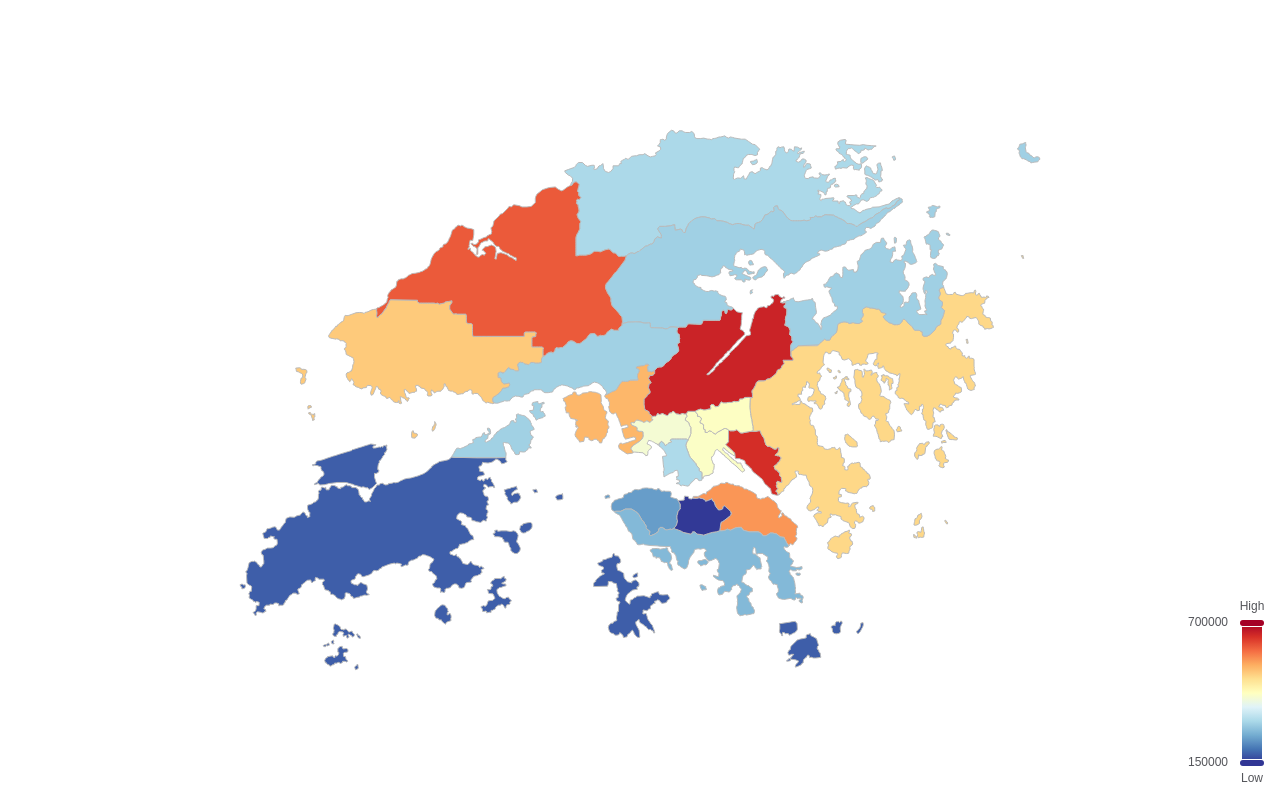
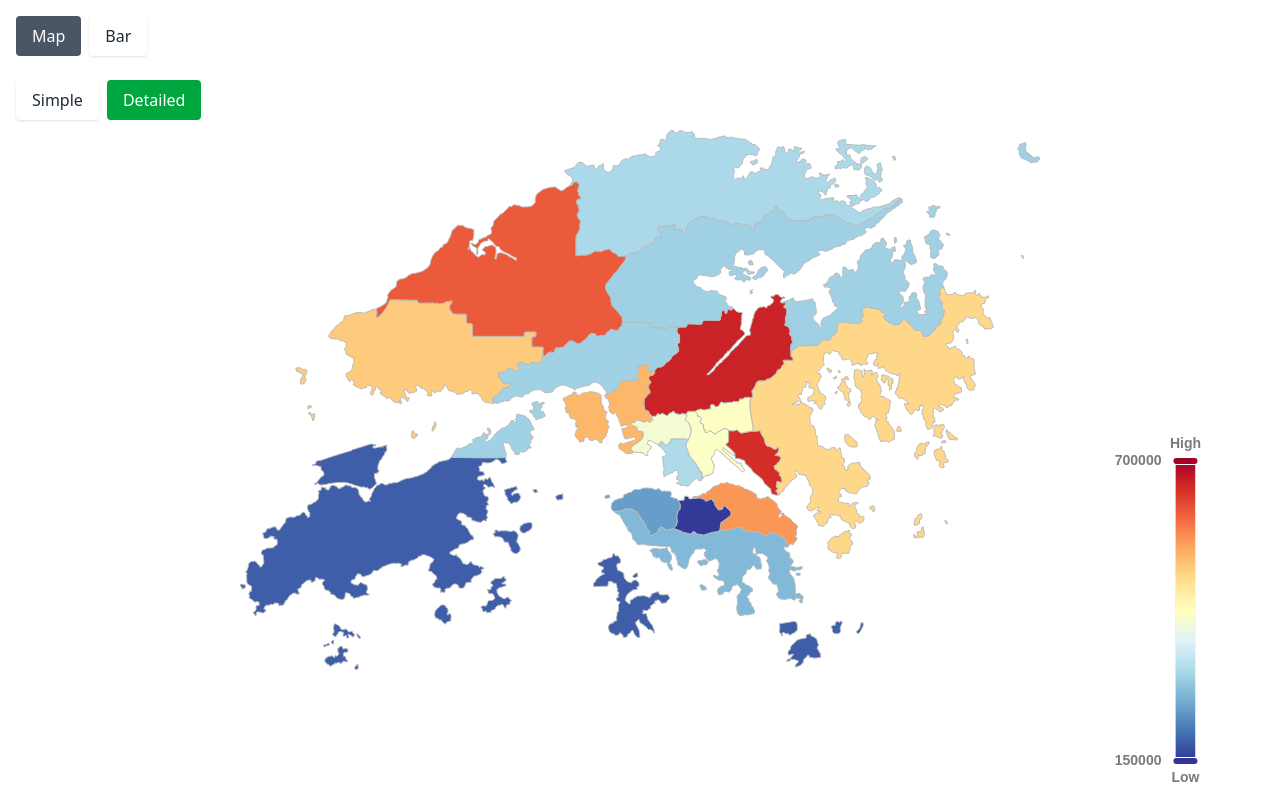
Before and after one commit to yves-cheung/page-presentation-demo, a Next.js app: page /map in a window 1280 px wide. Built offline with nearby package versions, Linux system fonts and the light colour scheme.

Commit message:
add bar chart toggle, tooltip, and simple map display

```diff
--- a/src/app/map/page.tsx
+++ b/src/app/map/page.tsx
@@ -1,19 +1,18 @@
-'use client';
+"use client";
 
-import React, { useEffect, useRef } from 'react';
-import * as echarts from 'echarts';
-import hkJson from '../data/geo_hk.json';
+import React, { useEffect, useRef, useState } from "react";
+import * as echarts from "echarts";
+import hkJson from "../data/geo_hk.json";
+import hkJsonSimple from "../data/geo_hk_simple.json";
+import { map, view } from "framer-motion/client";
 
 export default function MapPage() {
+  const [viewMode, setViewMode] = useState<"map" | "bar">("map");
+  const [mapDisplayMode, setMapDisplayMode] = useState<"simple" | "detailed">(
+    "detailed"
+  );
   const chartRef = useRef<HTMLDivElement>(null);
-
-  useEffect(() => {
-    if (!chartRef.current) return;
-
-    const myChart = echarts.init(chartRef.current);
-
-    // Register map
-    echarts.registerMap('HK', hkJson as any);
+  const chartInstance = useRef<echarts.ECharts | null>(null);
 
   const data = [
     { name: "Central and Western", value: 244600 },
@@ -36,17 +35,56 @@ export default function MapPage() {
     { name: "Yuen Long", value: 607200 },
   ];
 
+  const colorRange = [
+    "#313695",
+    "#4575b4",
+    "#74add1",
+    "#abd9e9",
+    "#e0f3f8",
+    "#ffffbf",
+    "#fee090",
+    "#fdae61",
+    "#f46d43",
+    "#d73027",
+    "#a50026",
+  ];
+
   data.sort(function (a, b) {
     return a.value - b.value;
   });
 
   const mapOption = {
+    tooltip: {
+      trigger: "item",
+      formatter: function (params: any) {
+        const value = params.value || 0;
+        return `<span style="font-weight:800; font-size:16px">${params.name}</span> <br/>Population: ${value.toLocaleString()}`;
+      },
+      backgroundColor: "rgba(50, 50, 50, 0.9)",
+      borderColor: "#333",
+      borderWidth: 1,
+      textStyle: {
+        color: "#fff",
+        fontSize: 14,
+      },
+    },
     visualMap: {
-        left: "right",
+      //   orient: "horizontal",
+      //   show: false,
+      right: "5%",
+      bottom: "0%",
+      //   itemWidth: 200,
+      itemHeight: 300,
+      //   align: "bottom",
+      textStyle: {
+        color: "#7a7a7aff",
+        fontSize: 14,
+        fontWeight: "bold",
+      },
       min: 150000,
       max: 700000,
       inRange: {
-          color: ['#313695', '#4575b4', '#74add1', '#abd9e9', '#e0f3f8', '#ffffbf', '#fee090', '#fdae61', '#f46d43', '#d73027', '#a50026'],
+        color: colorRange,
       },
       text: ["High", "Low"],
       calculable: true,
@@ -67,10 +105,11 @@ export default function MapPage() {
           borderColor: "#bababaff",
           borderWidth: 1,
           emphasis: {
+            // For the hover text
             label: {
-                show: true,
-                color: "#040404ff",
-                fontSize: 14,
+              show: false,
+              color: "#0c0c0cff",
+              fontSize: 16,
               fontWeight: "bold",
             },
             itemStyle: {
@@ -83,6 +122,24 @@ export default function MapPage() {
   };
 
   const barOption = {
+    tooltip: {
+      trigger: "axis",
+      axisPointer: {
+        type: "shadow",
+      },
+      formatter: function (params: any) {
+        const param = params[0];
+        return `Population: ${param.value.toLocaleString()}`;
+      },
+      backgroundColor: "rgba(50, 50, 50, 0.9)",
+      borderColor: "#333",
+      borderWidth: 1,
+      textStyle: {
+        color: "#fff",
+        fontSize: 14,
+        fontWeight: "bold",
+      },
+    },
     xAxis: {
       type: "value",
     },
@@ -95,7 +152,22 @@ export default function MapPage() {
         return item.name;
       }),
     },
+    visualMap: {
+      show: false,
+      orient: "vertical",
+      right: "5%",
+      top: "center",
+      min: 150000,
+      max: 700000,
+      text: ["High", "Low"],
+      dimension: 0,
+      inRange: {
+        color: colorRange,
+      },
+      calculable: true,
+    },
     animationDurationUpdate: 1000,
+
     series: {
       type: "bar",
       id: "population",
@@ -106,23 +178,96 @@ export default function MapPage() {
     },
   };
 
-    let currentOption: any = mapOption;
+  useEffect(() => {
+    if (!chartRef.current) return;
+
+    const myChart = echarts.init(chartRef.current);
+    chartInstance.current = myChart;
+
+    echarts.registerMap("HK", hkJson as any);
+
+    // Initial render
     myChart.setOption(mapOption);
 
     const handleResize = () => {
       myChart.resize();
     };
 
-    window.addEventListener('resize', handleResize);
+    window.addEventListener("resize", handleResize);
 
     return () => {
-      window.removeEventListener('resize', handleResize);
+      window.removeEventListener("resize", handleResize);
       myChart.dispose();
     };
   }, []);
 
+  useEffect(() => {
+    if (chartInstance.current) {
+      const option = viewMode === "map" ? mapOption : barOption;
+      chartInstance.current.setOption(option, true);
+    }
+  }, [viewMode, mapOption, barOption]);
+
+  useEffect(() => {
+    if (chartInstance.current) {
+      if (mapDisplayMode === "simple") {
+        echarts.registerMap("HK", hkJsonSimple as any);
+      } else {
+        echarts.registerMap("HK", hkJson as any);
+      }
+
+      chartInstance.current.setOption(mapOption, true);
+    }
+  }, [mapDisplayMode]);
+
   return (
     <div className="w-full h-screen relative overflow-hidden">
+      <div className="absolute top-4 left-4 z-10 flex gap-2">
+        <button
+          onClick={() => setViewMode("map")}
+          className={`px-4 py-2 rounded ${
+            viewMode === "map"
+              ? "bg-gray-600 text-white"
+              : "bg-white text-gray-800 shadow"
+          }`}
+        >
+          Map
+        </button>
+        <button
+          onClick={() => setViewMode("bar")}
+          className={`px-4 py-2 rounded ${
+            viewMode === "bar"
+              ? "bg-gray-600 text-white"
+              : "bg-white text-gray-800 shadow"
+          }`}
+        >
+          Bar
+        </button>
+      </div>
+          {viewMode === "map" && (   <div className="absolute top-20 left-4 z-10 flex gap-2">
+        <button
+          onClick={() => setMapDisplayMode("simple")}
+          className={`px-4 py-2 rounded ${
+            mapDisplayMode === "simple"
+              ? "bg-green-600 text-white"
+              : "bg-white text-gray-800 shadow"
+          }`}
+        >
+          Simple
+        </button>
+        <button
+          onClick={() => setMapDisplayMode("detailed")}
+          className={`px-4 py-2 rounded ${
+            mapDisplayMode === "detailed"
+              ? "bg-green-600 text-white"
+              : "bg-white text-gray-800 shadow"
+          }`}
+        >
+          Detailed
+        </button>
+      </div>)}
+
+
       <div ref={chartRef} className="w-full h-full" />
     </div>
   );
```
Lines whose indentation alone changed are shown as unchanged.
